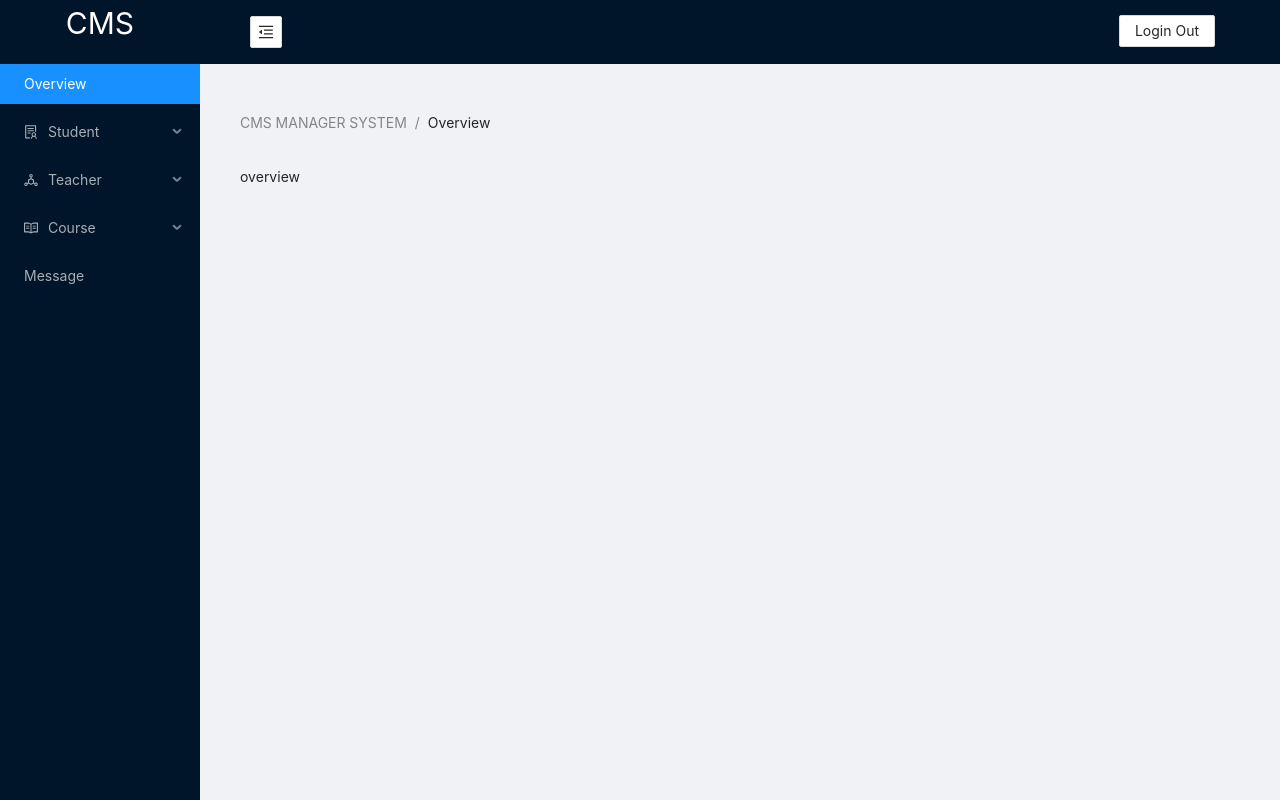
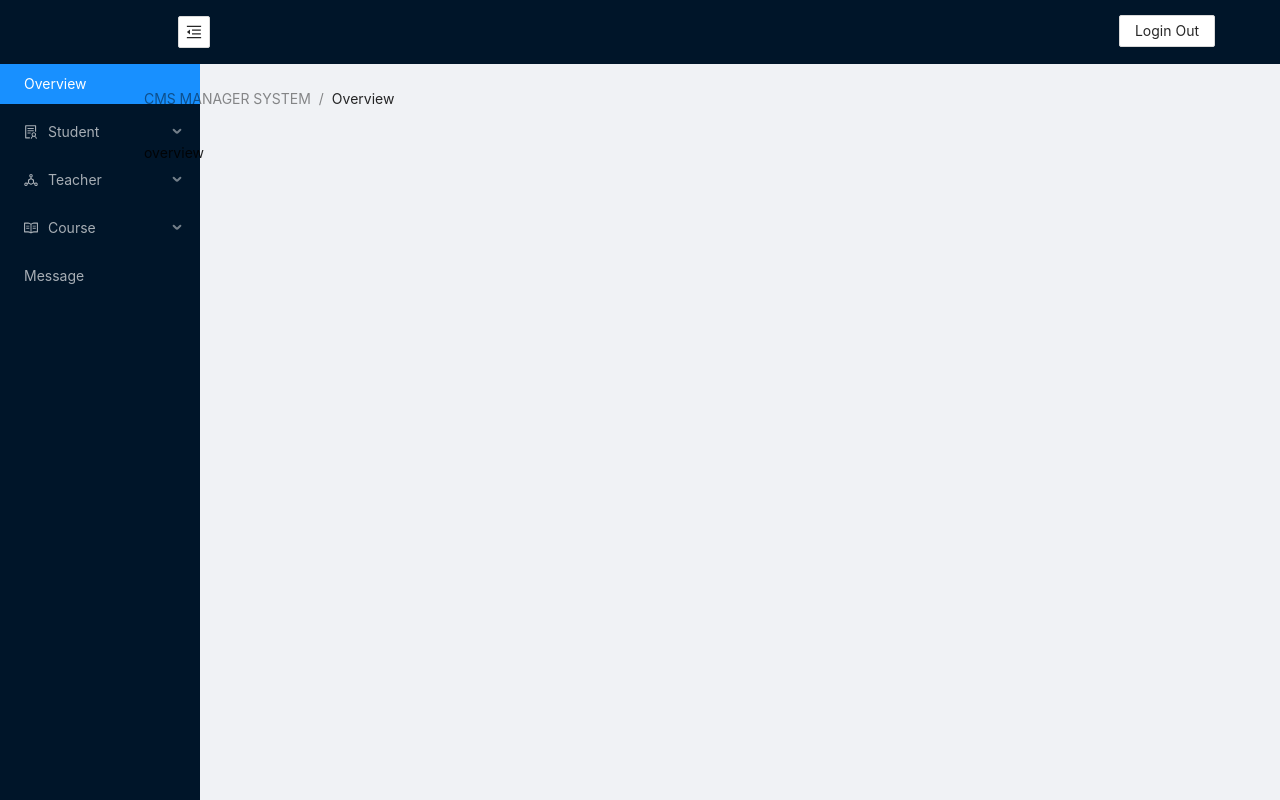
Before and after one commit to Yolo19/lyart, a Next.js app: page /dashboard/manager in a window 1280 px wide. Built offline with nearby package versions, Linux system fonts and the light colour scheme.

Commit message:
fixed Applayout Style

```diff
--- a/components/layout/layout.tsx
+++ b/components/layout/layout.tsx
@@ -70,7 +70,7 @@ export function AppLayout(props: any) {
 
   return (
     <Layout style={{ height: "100vh"}}>
-      <Sider trigger={null} collapsible collapsed={collapsed}>
+      <Sider trigger={null} collapsible collapsed={collapsed} style={{position: "fixed", height: "100vh"}}>
         <div
           style={{
             height: "60px",
@@ -94,8 +94,9 @@ export function AppLayout(props: any) {
         </Menu>
       </Sider>
       <Layout className="site-layout">
-        <Header className="site-layout-background">
+        <Header className="site-layout-background" style={{position: "relative", width: "100vw"}}>
           <Button
+            style={{marginLeft: "10vw"}}
             onClick={toggle}
             icon={collapsed ? <MenuUnfoldOutlined /> : <MenuFoldOutlined />}
           ></Button>
@@ -110,8 +111,11 @@ export function AppLayout(props: any) {
           className="site-layout-background"
           style={{
             margin: "24px 16px",
-            padding: 24,
+            // padding: 24,
             //minHeight: 280,
+            position: "relative",
+            left: "10vw",
+            width: "88vw"
           }}
         >
           <AppBreadcrumb></AppBreadcrumb>
--- a/lib/api.tsx
+++ b/lib/api.tsx
@@ -1,7 +1,7 @@
 import axios from "axios";
 import { AES } from "crypto-js";
 import { LoginRequest } from "./model/login";
-import { CourseRequest } from "./model/course";
+import { AllCourseRequest } from "./model/course";
 import { AddStudentRequest, EditStudentFormValue } from "./model/student";
 
 const baseURL = "https://cms.chtoma.com/api";
@@ -89,7 +89,7 @@ export const fetchStudentById = (id: string) => {
   return axiosInstance.get(`${baseURL}/students/${id}`);
 };
 
-export const fetchAllCourse = (data: CourseRequest) => {
+export const fetchAllCourse = (data: AllCourseRequest) => {
   return axiosInstance.get(
     // `${baseURL}/courses/?page=${data.currentPage}&limit=${data.pageSize}&name=${data.name}&uid=${data.uid}&typeId=${data.typeId}&userId=${data.userId}`
     `${baseURL}/courses?page=${data.currentPage}&limit=${data.pageSize}`
```
Also changed, not shown: pages/dashboard/manager/courses/[id].tsx (+3 -4 lines).
